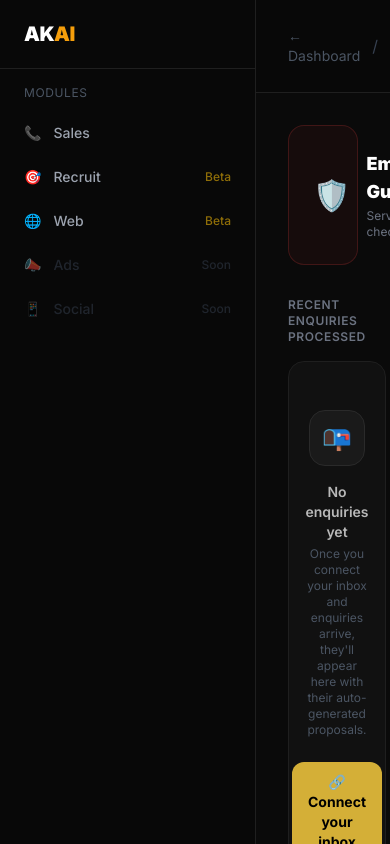
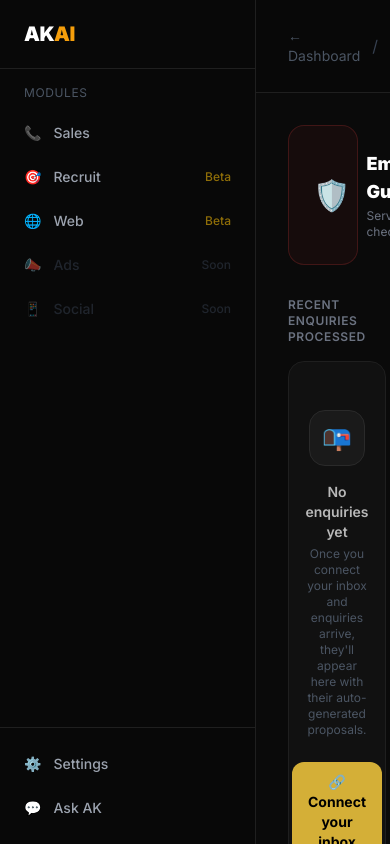
Before and after one commit to chatflowai2025-lab/akai-platform, a Next.js app in the folder apps/web/: page /email-guard in a window 390 px wide. Shown: the top 844 px of the page. Built offline with nearby package versions, Linux system fonts and the light colour scheme; no server answers; the database is empty; sample sign-in values are in the browser's storage.

Commit message:
fix: responsive layout — h-screen/overflow-hidden on all sidebar pages, sidebar h-full

```diff
--- a/apps/web/src/app/ads/page.tsx
+++ b/apps/web/src/app/ads/page.tsx
@@ -4,7 +4,7 @@
 
 export default function AdsPage() {
   return (
-    <div className="min-h-screen bg-[#0a0a0a] flex">
+    <div className="h-screen w-screen bg-[#0a0a0a] flex overflow-hidden">
       <Sidebar />
       <main className="flex-1 flex items-center justify-center">
         <div className="text-center">
--- a/apps/web/src/app/dashboard/page.tsx
+++ b/apps/web/src/app/dashboard/page.tsx
@@ -209,10 +209,10 @@
   const displayName = businessName || userEmail.split('@')[0];
 
   return (
-    <div className="min-h-screen bg-[#0a0a0a] flex">
+    <div className="h-screen w-screen bg-[#0a0a0a] flex overflow-hidden">
       <Sidebar />
 
-      <main className="flex-1 flex flex-col overflow-hidden">
+      <main className="flex-1 flex flex-col overflow-hidden min-w-0">
         {/* Top bar */}
         <header className="flex items-center justify-between px-8 py-4 border-b border-[#1f1f1f] bg-[#080808]">
           <div>
--- a/apps/web/src/app/email-guard/page.tsx
+++ b/apps/web/src/app/email-guard/page.tsx
@@ -72,7 +72,7 @@
   }
 
   return (
-    <div className="min-h-screen bg-[#0a0a0a] flex">
+    <div className="h-screen w-screen bg-[#0a0a0a] flex overflow-hidden">
       <Sidebar />
 
       <main className="flex-1 flex flex-col overflow-hidden">
--- a/apps/web/src/app/globals.css
+++ b/apps/web/src/app/globals.css
@@ -13,7 +13,7 @@
 
 /* ─── Base resets ─────────────────────────────────────────────────────────── */
 *, *::before, *::after { box-sizing: border-box; }
-html { scroll-behavior: smooth; }
+html, body { scroll-behavior: smooth; height: 100%; }
 body {
   background-color: var(--dark);
   color: white;
--- a/apps/web/src/app/sales/page.tsx
+++ b/apps/web/src/app/sales/page.tsx
@@ -246,7 +246,7 @@
   }
 
   return (
-    <div className="min-h-screen bg-[#0a0a0a] flex">
+    <div className="h-screen w-screen bg-[#0a0a0a] flex overflow-hidden">
       <Sidebar />
 
       <main className="flex-1 flex flex-col overflow-hidden">
--- a/apps/web/src/app/settings/page.tsx
+++ b/apps/web/src/app/settings/page.tsx
@@ -4,7 +4,7 @@
 
 export default function SettingsPage() {
   return (
-    <div className="min-h-screen bg-[#0a0a0a] flex">
+    <div className="h-screen w-screen bg-[#0a0a0a] flex overflow-hidden">
       <Sidebar />
       <main className="flex-1 flex items-center justify-center">
         <div className="text-center">
--- a/apps/web/src/components/dashboard/Sidebar.tsx
+++ b/apps/web/src/components/dashboard/Sidebar.tsx
@@ -21,7 +21,7 @@
   };
 
   return (
-    <aside className="w-64 bg-[#080808] border-r border-[#1f1f1f] flex flex-col min-h-screen">
+    <aside className="w-64 flex-shrink-0 bg-[#080808] border-r border-[#1f1f1f] flex flex-col h-full overflow-y-auto">
       {/* Logo */}
       <div className="px-6 py-5 border-b border-[#1f1f1f]">
         <div className="flex items-center">
```
